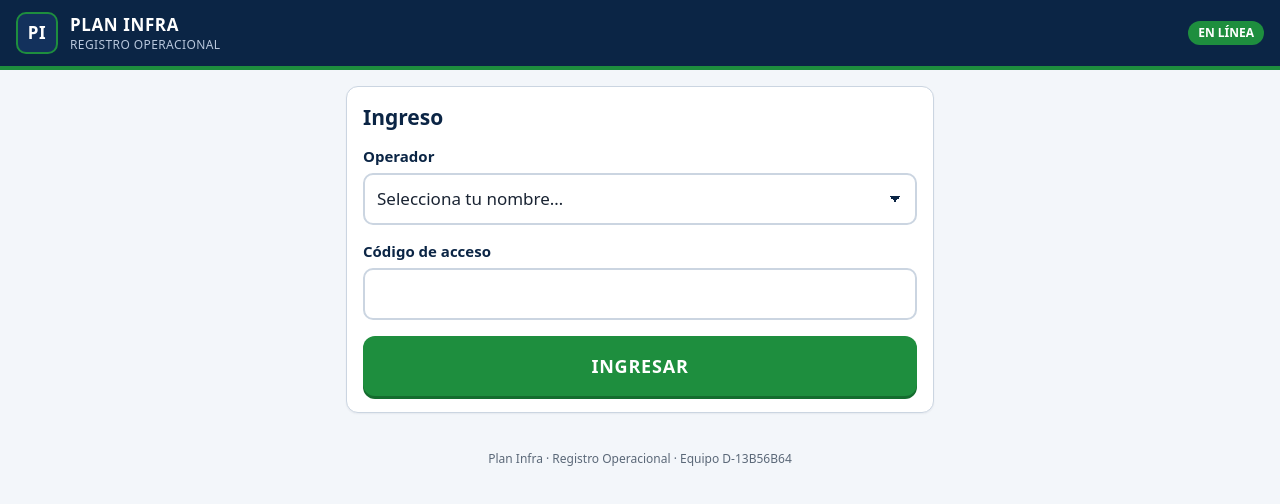
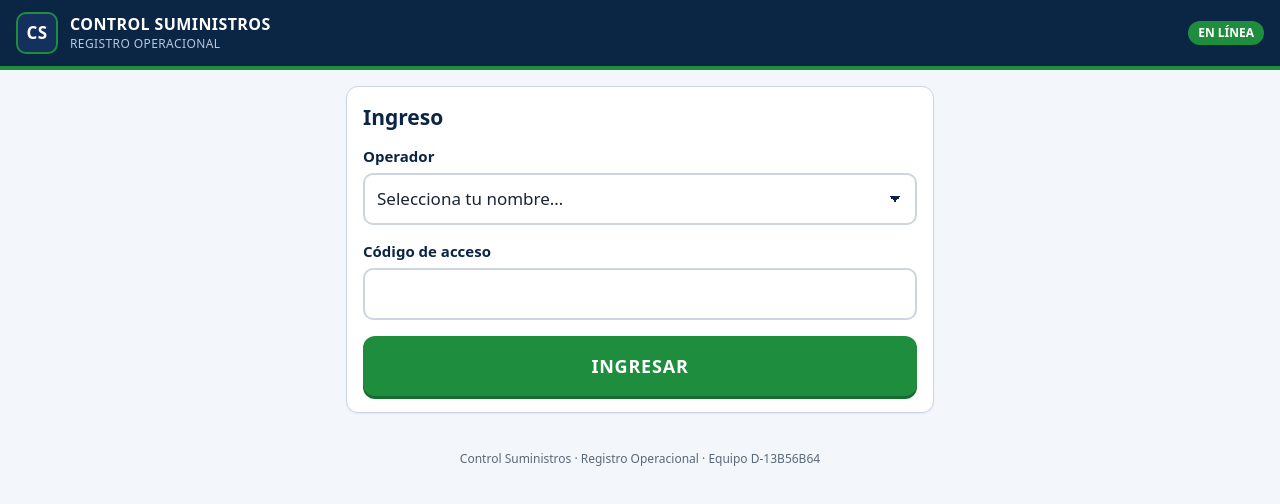
Before and after one commit to villalobosmiguel19-cell/plan-infra-registro, a plain HTML site: page index.html in a window 1280 px wide. Drawn offline with Linux system fonts and the light colour scheme; no server answers.

Commit message:
Nombre visible: Control Suministros (logo CS)
- Encabezado, título, manifest (nombre y nombre corto), pie de página e íconos.
- Service Worker ro-v6 para que los teléfonos tomen la versión nueva.

Co-Authored-By: Claude Opus 5.5 <noreply@anthropic.com>

```diff
--- a/app.js
+++ b/app.js
@@ -1,4 +1,4 @@
-/* Plan Infra – Registro Operacional · Aplicación móvil (PWA)
+/* Control Suministros – Registro Operacional · Aplicación móvil (PWA)
  *
  * Reglas:
  *  - Un registro solo se muestra como GUARDADO cuando el servidor confirma su recepción.
--- a/index.html
+++ b/index.html
@@ -3,7 +3,7 @@
 <head>
   <meta charset="utf-8">
   <meta name="viewport" content="width=device-width, initial-scale=1, viewport-fit=cover">
-  <title>Plan Infra – Registro Operacional</title>
+  <title>Control Suministros – Registro Operacional</title>
   <meta name="theme-color" content="#0B2545">
   <meta name="robots" content="noindex">
   <link rel="manifest" href="manifest.json">
@@ -11,14 +11,14 @@
   <link rel="apple-touch-icon" href="icons/apple-touch-icon.png">
   <meta name="apple-mobile-web-app-capable" content="yes">
   <meta name="mobile-web-app-capable" content="yes">
-  <meta name="apple-mobile-web-app-title" content="Registro Op.">
+  <meta name="apple-mobile-web-app-title" content="Control Sum.">
   <meta name="apple-mobile-web-app-status-bar-style" content="black-translucent">
   <link rel="stylesheet" href="styles.css">
 </head>
 <body>
   <header class="barra">
-    <div class="logo" aria-hidden="true">PI</div>
-    <div class="marca"><b>PLAN INFRA</b><span>REGISTRO OPERACIONAL</span></div>
+    <div class="logo" aria-hidden="true">CS</div>
+    <div class="marca"><b>CONTROL SUMINISTROS</b><span>REGISTRO OPERACIONAL</span></div>
     <span id="conexion" class="conexion">EN LÍNEA</span>
   </header>
   <button id="sync" class="sync oculto" type="button"></button>
@@ -181,7 +181,7 @@
       </form>
     </section>
   </main>
-  <p class="pie">Plan Infra · Registro Operacional · <span id="pie-disp"></span></p>
+  <p class="pie">Control Suministros · Registro Operacional · <span id="pie-disp"></span></p>
 
   <script src="config.js"></script>
   <script src="app.js"></script>
--- a/styles.css
+++ b/styles.css
@@ -29,7 +29,7 @@ h2 { font-size: 18px; margin: 0 0 10px; color: var(--azul); }
   display: grid; place-items: center; font-weight: 800; letter-spacing: .5px;
 }
 .marca { display: flex; flex-direction: column; min-width: 0; }
-.marca b { font-size: 17px; letter-spacing: .6px; }
+.marca b { font-size: 16px; letter-spacing: .4px; white-space: nowrap; overflow: hidden; text-overflow: ellipsis; }
 .marca span { font-size: 12px; color: #B8C7DC; letter-spacing: .4px; }
 .conexion {
   margin-left: auto; flex: none; font-size: 12px; font-weight: 700;
--- a/sw.js
+++ b/sw.js
@@ -1,7 +1,7 @@
-/* Service Worker · Plan Infra – Registro Operacional
+/* Service Worker · Control Suministros – Registro Operacional
  * Guarda la "carcasa" de la app para que abra sin conexión.
  * Los envíos al servidor nunca se responden desde caché. */
-const VERSION = 'ro-v5';
+const VERSION = 'ro-v6';
 const ARCHIVOS = ['./', 'index.html', 'styles.css', 'app.js', 'config.js', 'manifest.json',
   'icons/icon-192.png', 'icons/icon-512.png', 'icons/apple-touch-icon.png'];
 
```
Also changed, not shown: icons/apple-touch-icon.png, icons/icon-192.png, icons/icon-512.png, icons/icon-maskable-512.png, manifest.json.
